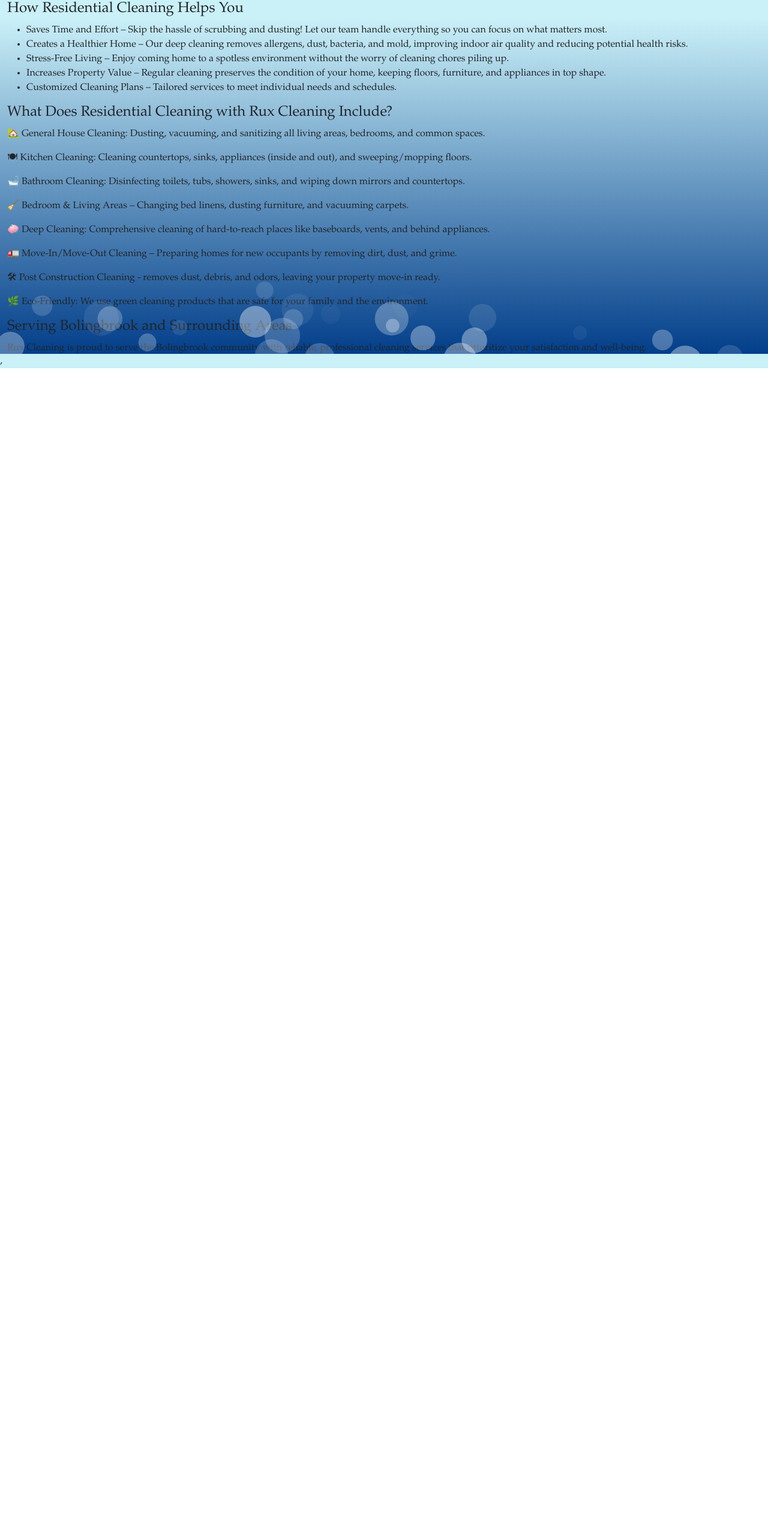
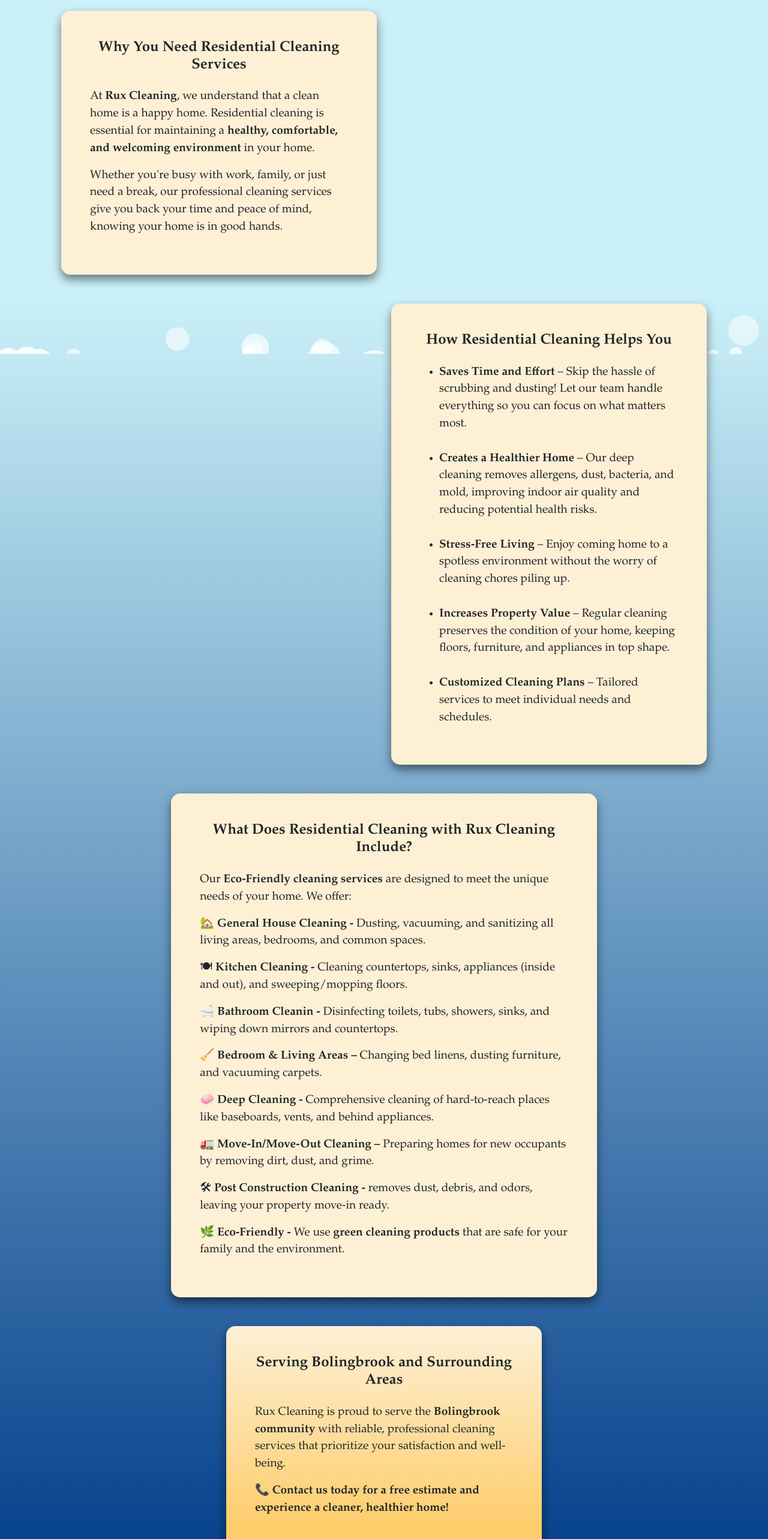
Before and after one commit to YemnyFeliz/RuxCleaning, a React (Vite) app: page /residential in a window 1280 px wide. Shown: the part 210-2776 px from the top of the page at 60% size. Before the commit the page ends 824 px from the top, so only its background shows below. Built offline with nearby package versions, Linux system fonts and the light colour scheme.

Commit message:
Styled Residential, needs pics/media

```diff
--- a/Pages/Home.jsx
+++ b/Pages/Home.jsx
@@ -46,19 +46,19 @@
 
 <Row className="justify-content-center">
     <Col md={8}>
-        <Card className="text-center card">
+        <Card className="text-center cardHome">
             <Card.Body>
                 {/* <Card.Title>Special title treatment</Card.Title> */}
                 <Card.Text className="cardtext">
-                    🏡 Residential Cleaning – Routine and deep home cleaning to keep your living space fresh and inviting. <br />
+                    <strong>🏡 Residential Cleaning – </strong>Routine and deep home cleaning to keep your living space fresh and inviting. <br />
                     <br />
-                    🏢 Commercial Cleaning – Office, retail, warehouse, and industrial cleaning for a healthier work environment. <br />
+                    <strong>🏢 Commercial Cleaning –</strong> Office, retail, warehouse, and industrial cleaning for a healthier work environment. <br />
                     <br />
-                    🛠 Post-Construction Cleaning – Removing dust, debris, and residue for a clean, move-in-ready space. <br />
+                    <strong>🛠 Post-Construction Cleaning – </strong>Removing dust, debris, and residue for a clean, move-in-ready space. <br />
                     <br />
-                    🚛 Move-In/Move-Out Cleaning – Preparing homes for new occupants by removing dirt, dust, and grime. <br />
+                    <strong>🚛 Move-In/Move-Out Cleaning – </strong>Preparing homes for new occupants by removing dirt, dust, and grime. <br />
                     <br />
-                    🧼 Deep Cleaning – Comprehensive cleaning for hard-to-reach areas and high-traffic spaces.
+                    <strong>🧼 Deep Cleaning – </strong>Comprehensive cleaning for hard-to-reach areas and high-traffic spaces.
                 </Card.Text>
             </Card.Body>
         </Card>
--- a/Pages/ResidentialMain.jsx
+++ b/Pages/ResidentialMain.jsx
@@ -1,54 +1,109 @@
 import React from "react";
-import { Container, Row, Col } from "react-bootstrap"; // Only needed if using react-bootstrap
+import '../src/App.css';
+import '../styles/residential.css';
+
+import Card from 'react-bootstrap/Card';
+import Col from 'react-bootstrap/Col';
+import Row from 'react-bootstrap/Row';
+import { CardBody } from "react-bootstrap";
 
 function ResidentialMain() {
     return (
-        <Container fluid className="vh-100 d-flex justify-content-center align-items-center">
-            <Row>
-                <Col md="auto">
-                    <div className="genResidential">
-                        <h2>Residential cleaning in general</h2>
-                        <h3> Residential cleaning in general </h3>
+
+
+        <div className="genResidential container ">
+            <h2 className="resTitle">Residential Cleaning in General</h2>
+
+            {/* Row 1 - Card Left, Image Right */}
             <div className="whyResidential">
-                            <h4> Why You Need Residential Cleaning Services </h4>
-                            <p> At Rux Cleaning, we understand that a clean home is a happy home. Residential cleaning is essential for maintaining a healthy, comfortable, and welcoming environment in your home. </p>
+                <Row className="align-items-center mb-5">
+                    <Col md={6}>
+                        <Card className="resCard h-100">
+                            <Card.Body>
+                                <Card.Title className="resCardTitle">  Why You Need Residential Cleaning Services  </Card.Title>
+                                <Card.Text className="resCardText">
+                                    <p> At <strong>Rux Cleaning</strong>, we understand that a clean home is a happy home. Residential cleaning is essential for maintaining a <strong>healthy, comfortable, and welcoming environment</strong> in your home. </p>
                                     <p> Whether you're busy with work, family, or just need a break, our professional cleaning services give you back your time and peace of mind, knowing your home is in good hands.</p>
+                                </Card.Text>
+                            </Card.Body>
+                        </Card>
+                    </Col>
+                </Row>
             </div>
+
+
+            {/* Row 2 - Image Left, Card Right */}
             <div className="howResidential">
-                            <h4> How Residential Cleaning Helps You </h4>
+                <Row className="align-items-center flex-md-row-reverse mb-5">
+                    <Col md={6}>
+                        <Card className="resCard h-100">
+                            <Card.Body>
+                                <Card.Title className="resCardTitle"> How Residential Cleaning Helps You </Card.Title>
+                                <Card.Text className="resCardText">
                                     <ul>
-                                <li>Saves Time and Effort – Skip the hassle of scrubbing and dusting! Let our team handle everything so you can focus on what matters most.
-                                </li>
-                                <li>Creates a Healthier Home – Our deep cleaning removes allergens, dust, bacteria, and mold, improving indoor air quality and reducing potential health risks.</li>
-                                <li>Stress-Free Living – Enjoy coming home to a spotless environment without the worry of cleaning chores piling up.</li>
-                                <li>Increases Property Value – Regular cleaning preserves the condition of your home, keeping floors, furniture, and appliances in top shape.</li>
-                                <li>Customized Cleaning Plans – Tailored services to meet individual needs and schedules.
+                                        <li><strong>Saves Time and Effort</strong> – Skip the hassle of scrubbing and dusting! Let our team handle everything so you can focus on what matters most.
+                                        </li> <br />
+                                        <li><strong>Creates a Healthier Home </strong>– Our deep cleaning removes allergens, dust, bacteria, and mold, improving indoor air quality and reducing potential health risks.</li><br />
+                                        <li><strong>Stress-Free Living </strong>– Enjoy coming home to a spotless environment without the worry of cleaning chores piling up.</li><br />
+                                        <li><strong>Increases Property Value </strong>– Regular cleaning preserves the condition of your home, keeping floors, furniture, and appliances in top shape.</li><br />
+                                        <li><strong>Customized Cleaning Plans </strong>– Tailored services to meet individual needs and schedules.
                                         </li>
                                     </ul>
-                        </div>
-                        <div className="includedResidential">
-                            <h4>What Does Residential Cleaning with Rux Cleaning Include?
-                            </h4>
-                            <p>🏡 General House Cleaning: Dusting, vacuuming, and sanitizing all living areas, bedrooms, and common spaces.</p>
-                            <p>🍽 Kitchen Cleaning: Cleaning countertops, sinks, appliances (inside and out), and sweeping/mopping floors.</p>
-                            <p>🛁 Bathroom Cleaning: Disinfecting toilets, tubs, showers, sinks, and wiping down mirrors and countertops.</p>
-                            <p>🧹 Bedroom & Living Areas – Changing bed linens, dusting furniture, and vacuuming carpets.</p>
-                            <p>🧼 Deep Cleaning: Comprehensive cleaning of hard-to-reach places like baseboards, vents, and behind appliances.</p>
-                            <p>🚛 Move-In/Move-Out Cleaning – Preparing homes for new occupants by removing dirt, dust, and grime.</p>
-                            <p>🛠 Post Construction Cleaning - removes dust, debris, and odors, leaving your property move-in ready.</p>
-                            <p>🌿 Eco-Friendly: We use green cleaning products that are safe for your family and the environment.</p>
-
-                        </div>
-                        <div className="surroundingAreas">
-                            <h4>Serving Bolingbrook and Surrounding Areas</h4>
-                            <p>Rux Cleaning is proud to serve the Bolingbrook community with reliable, professional cleaning services that prioritize your satisfaction and well-being.</p>
-                            <p>📞 Contact us today for a free estimate and experience a cleaner, healthier home!</p>
+                                </Card.Text>
+                            </Card.Body>
+                        </Card>
+                    </Col>
+                </Row>
             </div>
 
-                    </div>
+
+            {/* Row 3 - Single Card Slightly Right */}
+            <div className="includedResidential">
+                <Row className="mb-5">
+                    <Col md={{ span: 8, offset: 2 }}>
+                        <Card className="resCard h-100">
+                            <Card.Body>
+                                <Card.Title className="resCardTitle">What Does Residential Cleaning with Rux Cleaning Include?
+                                </Card.Title>
+                                <Card.Text className="resCardText">
+                                    <p>Our <strong>Eco-Friendly cleaning services</strong> are designed to meet the unique needs of your home. We offer:
+                                    </p>
+                                    <p>🏡 <strong>General House Cleaning - </strong> Dusting, vacuuming, and sanitizing all living areas, bedrooms, and common spaces.</p>
+                                    <p>🍽 <strong>Kitchen Cleaning - </strong> Cleaning countertops, sinks, appliances (inside and out), and sweeping/mopping floors.</p>
+                                    <p>🛁 <strong>Bathroom Cleanin - </strong>Disinfecting toilets, tubs, showers, sinks, and wiping down mirrors and countertops.</p>
+                                    <p>🧹 <strong>Bedroom & Living Areas – </strong>Changing bed linens, dusting furniture, and vacuuming carpets.</p>
+                                    <p>🧼 <strong>Deep Cleaning - </strong> Comprehensive cleaning of hard-to-reach places like baseboards, vents, and behind appliances.</p>
+                                    <p>🚛 <strong>Move-In/Move-Out Cleaning – </strong> Preparing homes for new occupants by removing dirt, dust, and grime.</p>
+                                    <p>🛠 <strong>Post Construction Cleaning - </strong> removes dust, debris, and odors, leaving your property move-in ready.</p>
+                                    <p>🌿 <strong>Eco-Friendly - </strong> We use <strong>green cleaning products </strong> that are safe for your family and the environment.</p>
+                                </Card.Text>
+                            </Card.Body>
+                        </Card>
                     </Col>
                 </Row>
-        </Container>
+            </div>
+
+
+            {/* Row 4 - Centered Card */}
+            <div className="surroundingAreas">
+                <Row className="justify-content-center">
+                    <Col md={6}>
+                        <Card className="bookCard ">
+                            <Card.Body>
+                                <Card.Title className="resCardTitle">Serving Bolingbrook and Surrounding Areas</Card.Title>
+                                <Card.Text className="resCardText">
+                                    <p>Rux Cleaning is proud to serve the <strong>Bolingbrook community </strong> with reliable, professional cleaning services that prioritize your satisfaction and well-being.</p>
+                                    <p><strong>📞 Contact us today for a free estimate and experience a cleaner, healthier home!</strong></p>
+                                </Card.Text>
+                            </Card.Body>
+                        </Card>
+                    </Col>
+                </Row>
+            </div>
+        </div>
+
+
+
     );
 }
 
--- a/src/App.css
+++ b/src/App.css
@@ -10,6 +10,7 @@
     margin: 0;
     padding: 0;
     background: linear-gradient( #caf0f8 30%, #023e8a) !important;
+
     /* background-color: blue !important; */
 }
 
@@ -18,7 +19,7 @@
     width: 100%;
     height: 100%;
     overflow: hidden;
-    background: linear-gradient( #caf0f8 30%, #023e8a) !important;
+    background: linear-gradient( #caf0f8 25%, #023e8a ) !important;
 
 }
 
@@ -34,6 +35,7 @@
     height: 100% !important;
     pointer-events: none !important;
     background: none !important;
+
 }
 
 .header {
--- a/styles/Home.css
+++ b/styles/Home.css
@@ -48,15 +48,15 @@
 }
 
 /* -----------------------Services-------------------- */
-.card {
+.cardHome {
     /* text-align: center;
     max-width: 24rem;
     height: 400px;
     position: relative;
     margin: 1rem;
     margin-bottom: 5rem; */
-    border-radius: 8%;
-    filter: drop-shadow(0 0 0.80rem #0096c7);
+    border-radius: 25px;
+    filter: drop-shadow(0 0 0.50rem #0096c7);
     display: flex;
     flex-direction: column;
     justify-content: center;
@@ -66,7 +66,9 @@
     margin: auto;
     margin-bottom: 5rem;
     padding: 1.5rem;
-    background-color:#fdf0d5 ;
+    /* background-color:#fdf0d5 ; */
+    background: linear-gradient( #fdf0d5 , #fec85d );
+
 
 }
 
--- a/styles/NavBar.css
+++ b/styles/NavBar.css
@@ -36,6 +36,7 @@
 
 .callBtn {
 font-size: 1.3rem;
+margin-right: 2rem;
 }
 
 .dropdown-link {
--- a/styles/Residential.css
+++ b/styles/Residential.css
@@ -0,0 +1,53 @@
+/* -------Residential------ */
+.resCard {
+    box-shadow: 0 0.5rem 1rem rgba(0,0,0,0.5);
+    transition: transform 0.2s ease;
+    border: none;
+    border-radius: 15px;
+    padding: 2rem;
+    /* background-color: #ecf8f8; */
+   background-color: #fdf0d5;
+
+
+    /* background: linear-gradient( #fdf0d5 , #fec85d ) */
+  }
+
+  .resCard:hover {
+    transform: translateY(-5px);
+  }
+
+  .genResidential {
+    margin-top: 6rem;
+    padding: 2rem;
+  }
+
+.resTitle{
+    font-size: 2.7rem;
+
+    /* font-weight: 600; */
+}
+
+.resCardTitle{
+    text-align: center;
+    margin-bottom: 1.5rem;
+    font-size: 1.5rem;
+    font-weight: bold;
+
+}
+
+.resCardText{
+font-size: 1.2rem;
+}
+
+
+.bookCard {
+    /* background-color: #fec85d; */
+    /* background-color: #fdf0d5; */
+    background: linear-gradient( #fdf0d5 , #fec85d );
+     box-shadow: 0 0.5rem 1rem rgba(0,0,0,0.5);
+    transition: transform 0.2s ease;
+    border: none;
+    border-radius: 15px;
+    padding: 2rem;
+
+}
```
Lines whose indentation alone changed are shown as unchanged.
